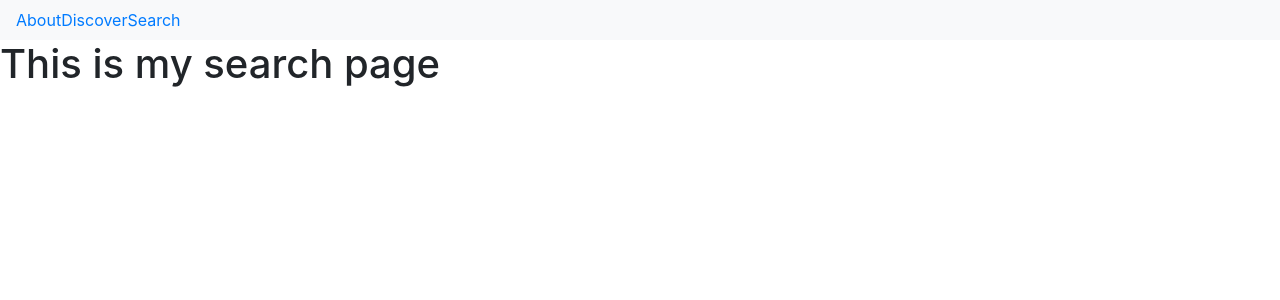
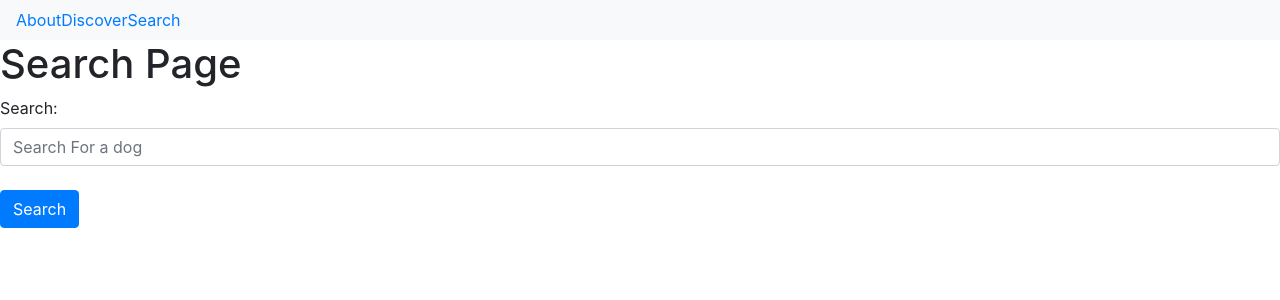
Before and after one commit to mollymccollumwx/pupster, a React (Create React App) app: page /search in a window 1280 px wide. Shown: the top 300 px of the page. Built offline with nearby package versions, Linux system fonts and the light colour scheme; no server answers.

Commit message:
added API call for breed search

```diff
--- a/src/containers/Search/Search.jsx
+++ b/src/containers/Search/Search.jsx
@@ -1,11 +1,72 @@
 import React, { Component } from 'react';
+import axios from "axios";
 
 class Search extends Component {
+
+    state = {
+        searchTerm: "",
+    }
+
+    componentDidMount() {
+        this.displayBreeds();
+    }
+
+   displayBreeds = () => {
+       const dogBreedsURL ="https://dog.ceo/api/breeds/list";
+
+       axios.get(dogBreedsURL).then((res)=> {
+           console.log(res.data.message);
+       })
+   }
+
+   searchBreeds = () => {
+       const searchBreed = `https://dog.ceo/api/breed/${this.state.searchTerm}/images`;
+       axios.get(searchBreed).then((res)=> {
+           console.log(res.data.message);
+       })
+   }
+
+   handleInputChange = event => {
+    const value = event.target.value;
+    const name = event.target.name;
+    this.setState({
+      [name]: value
+    });
+  };
+
+  handleFormSubmit = event => {
+    event.preventDefault();
+    this.searchBreeds(this.state.searchTerm);
+
+  };
+
+
     render() {
         return (
             <div>
-                <h1>This is my search page</h1>
-            </div>
+            <h1>Search Page</h1>
+            <form>
+              <div className="form-group">
+                <label htmlFor="search">Search:</label>
+                <input
+                  onChange={this.handleInputChange}
+                  value={this.state.searchTerm}
+                  name="searchTerm"
+                  type="text"
+                  className="form-control"
+                  placeholder="Search For a dog"
+                  id="search"
+                />
+                <br />
+                <button
+                  onClick={this.handleFormSubmit}
+                  className="btn btn-primary"
+                >
+                  Search
+                </button>
+              </div>
+            </form>
+          </div>
         );
     }
 }
```
